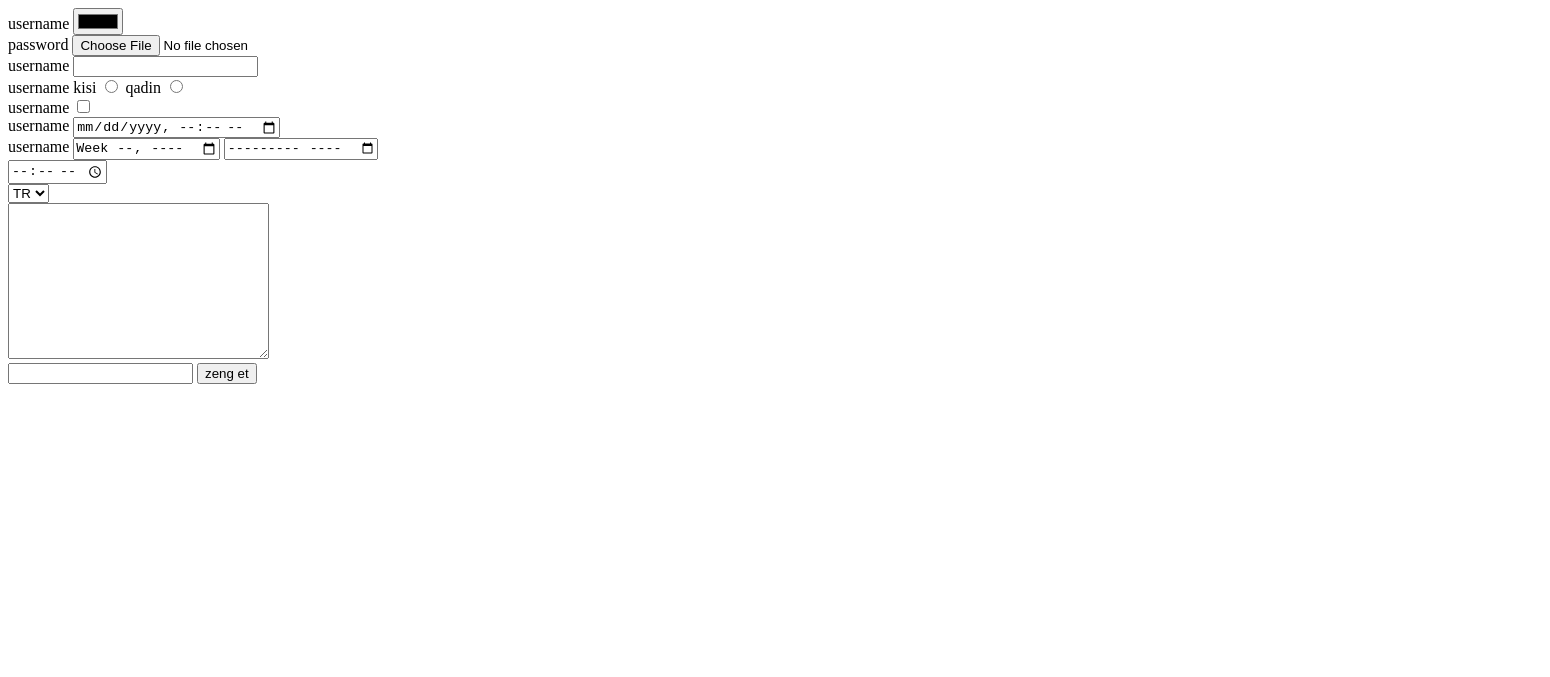
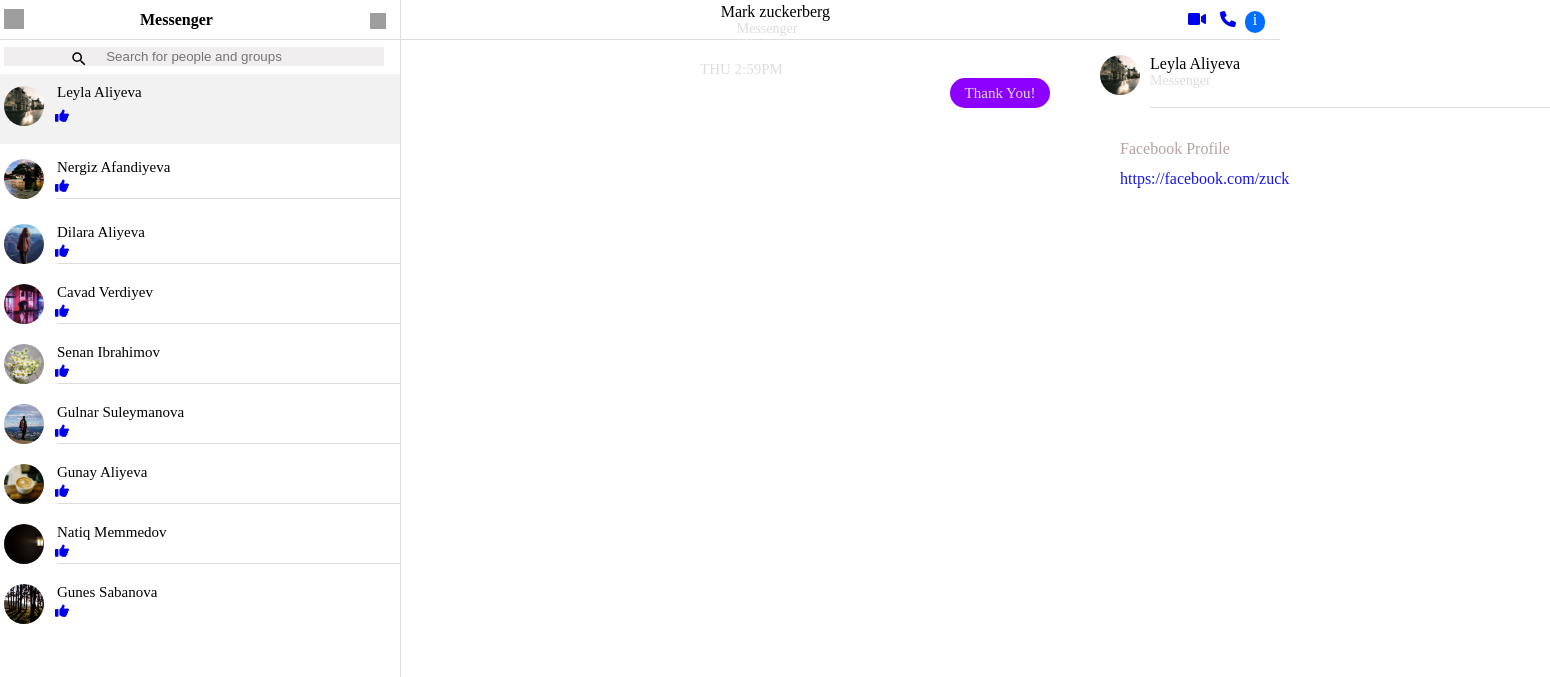
Before and after one commit to XediceQanzayeva/messenger-clone, a plain HTML site: page index.html in a window 1280 px wide. Shown: the whole page, 1550 px wide, since content can reach past the window. Drawn offline with Linux system fonts and the light colour scheme; grey boxes are pictures that could not be loaded.

Commit message:
proyekt tamamlandi

```diff
--- a/css/style.css
+++ b/css/style.css
@@ -0,0 +1,437 @@
+*{
+    padding: 0;
+    margin: 0;
+    border: none;
+    outline: none;
+    box-sizing: border-box;
+}
+
+html, body{
+    height: 100%;
+    width: 100%;
+}
+li {
+    list-style: none;
+
+}
+ul li:nth-child(2) {
+    color: #ddd;
+    margin-left: 16px;
+    font-size: 14px;
+}
+
+
+.header{
+display: flex;
+justify-content: space-between;
+height: 40px;
+border-bottom: 1px solid #ddd;
+cursor: pointer;
+align-items: center;
+padding: 0 15px;
+position: relative;
+
+}
+
+
+ div a {
+     text-decoration: none;
+
+}
+
+.logo{
+    position: absolute;
+    font-weight: bold;
+left: 140px;
+color: black;
+
+}
+.icon-1{
+    position: absolute;
+    bottom: 10px;
+    left: 4px;
+
+}
+.icon-2{
+    position: absolute;
+    left: 370px;
+    bottom: 10px;
+
+  height: 100px;
+margin-right: 3px;
+
+
+
+}
+/* bu birinci variantimiz*/
+/* .icon-2::after {
+    content:'|';
+    color:#ff0000;
+    position:absolute;
+    left:25px;
+
+
+}
+
+ sesli izahata ehtiyac varsa yaz mene vhatsappdan */
+ .vertical-line {
+    border-right: 1px solid #ddd;
+    height: 1315px;
+    position: absolute;
+    left: 400px;
+}
+
+.icons{
+    position: relative;
+
+}
+
+.fa-solid {
+    margin: 5px;
+}
+
+.button {
+    display:inline-block;
+    height: 22px;
+    width: 20px;
+    background-color: rgb(0, 110, 255);
+    border-radius: 10px;
+    color: #fff;
+    text-align: center;
+
+}
+.container{
+    height: calc(100%-60px);
+    display: flex;
+    position: relative;
+}
+
+ .container .sidebar{
+     width: 400px;
+     font-size: 15px;
+ }
+ .s-input{
+
+     width: 95%;
+     text-align: center;
+     background: rgb(240, 238, 238);
+     padding: 2px;
+    margin-top: 7px;
+    margin-left: 4px;
+    color: #F6F7F9;
+ }
+ .search-icon {
+     position: absolute;
+    width: 18px;
+    top: 10px;
+    left: 70px;
+ }
+
+.image{
+
+    margin-top: 8px;
+    margin-bottom: 6px;
+    position: relative;
+    cursor: pointer;
+}
+
+ .image-1{
+     object-fit: cover;
+    width: 40px;
+    height:40px;
+ margin-top: 12px;
+ margin-left: 4px;
+ border-radius: 40px ;
+
+}
+
+
+
+
+.div{
+    width: 400px;
+    height: 70px;
+    background: #F2F2F2;
+
+}
+ .image-2{
+    object-fit:cover;
+   width: 40px;
+   height:40px;
+margin-top: 15px;
+left: 4px;
+border-radius: 40px ;
+position: absolute;
+ }
+
+ .image-3 {
+     width: 40px;
+     height: 40px;
+     border-radius: 40px;
+     object-fit: cover;
+     position: absolute;
+     margin-top: 80px ;
+     left: 4px;
+
+ }
+
+ .image-4 {
+     width: 40px;
+     height: 40px;
+     border-radius: 40px;
+     position: absolute;
+     margin-top: 140px ;
+     left: 4px;
+     object-fit: cover;
+
+ }
+
+ .image-5 {
+     width: 40px;
+     height: 40px;
+     border-radius: 40px;
+     position: absolute;
+     margin-top: 200px ;
+     left: 4px;
+     object-fit: cover;
+ }
+
+ .image-6 {
+     width: 40px;
+     height: 40px;
+     border-radius: 40px;
+     position: absolute;
+     margin-top: 260px;
+     left: 4px;
+object-fit: cover;
+ }
+ .image-7 {
+     width: 40px;
+     height: 40px;
+     border-radius: 40px;
+     position: absolute;
+     margin-top: 320px;
+     left: 4px;
+     object-fit: cover;
+
+ }
+.image-8{
+    width: 40px;
+    height: 40px;
+    border-radius: 40px;
+    position: absolute;
+    margin-top: 380px;
+    left: 4px;
+    object-fit: cover;
+}
+.image-9{
+    width: 40px;
+    height: 40px;
+    border-radius: 40px;
+    position: absolute;
+    margin-top: 440px;
+    left: 4px;
+    object-fit: cover;
+}
+.image-10{
+    width: 40px;
+    height: 40px;
+    border-radius: 40px;
+    position: absolute;
+    object-fit: cover;
+    margin-left: 700px;
+    top: 15px;
+}
+
+
+
+.name-1{
+
+    position: absolute;
+    top: 10px;
+    left: 57px;
+    justify-content: space-between;
+}
+.name-2{
+position: absolute;
+top: 85px ;
+left: 57px;
+border-bottom: 1px solid #ddd;
+height:40px ;
+width: 343px ;
+}
+.name-3{
+    position: absolute;
+    top: 150px;
+    left: 57px;
+    border-bottom: 1px solid #ddd;
+    height: 40px;
+    width: 343px;
+}
+.name-4{
+    position: absolute;
+    top: 210px;
+    left: 57px;
+    border-bottom: 1px solid #ddd;
+    height: 40px;
+    width: 343px;
+}
+.name-5
+{
+    position: absolute;
+    top: 270px;
+    left: 57px;
+border-bottom: 1px solid #ddd;
+height: 40px;
+width: 343px;
+}
+.name-6{
+    position: absolute;
+    top: 330px;
+    left: 57px;
+    border-bottom: 1px solid #ddd;
+    height: 40px;
+    width: 343px;
+
+}
+
+.name-7{
+    position: absolute;
+    top: 390px;
+    left: 57px;
+border-bottom: 1px solid #ddd;
+height: 40px;
+width: 343px;
+
+}
+.name-8{
+    position: absolute;
+    top: 450px;
+    left: 57px;
+    border-bottom: 1px solid #ddd;
+    height: 40px;
+    width: 343px;
+
+}
+.name-9 {
+    position: absolute;
+    top:510px ;
+    left: 57px;
+}
+.name-10{
+    position: absolute;
+    margin-left: 750px;
+    top:15px ;
+
+    }
+    .name-11{
+    position: absolute;
+    color: #ddd;
+    left: 1150px;
+    top: 33px ;
+    font-size: 14px;
+    border-bottom: 1px solid #ddd;
+    height: 35px;
+    width: 400px;
+    }
+   .name-12{
+    position: absolute;
+    color: rgba(168, 148, 148, 0.867);
+    left: 1120px;
+    top: 100px ;
+    height: 35px;
+    width: 400px;
+
+   }
+   .link{
+    position: absolute;
+    color: rgba(168, 148, 148, 0.867);
+    left: 1120px;
+    top: 130px ;
+    height: 35px;
+    width: 400px ;
+    color: rgb(22, 22, 236);
+
+}
+
+
+
+.content span {
+    color: #ddd;
+     font-size: 15px;
+    position: relative;
+     left: 300px;
+     top: 20px;
+
+    }
+
+
+
+.content .mesaj {
+    background-color: rgb(140, 0, 255);
+    width: 100px;
+    height: 30px;
+   display: flex ;
+   flex-direction: row;
+   border-radius: 50px;
+justify-content: center;
+padding: 7px;
+position: relative;
+left: 550px;
+cursor: pointer;
+}
+
+.icons-1{
+    position: absolute;
+    top: 30px;
+    left: 50px;
+    font-size: 14px;
+}
+.icons-2{
+    position: absolute;
+    top: 100px;
+    left: 50px;
+    font-size: 14px;
+}
+.icons-3{
+    position: absolute;
+    top:165px ;
+    left:50px ;
+    font-size:14px;
+}
+.icons-4{
+    position: absolute;
+    top: 225px;
+    left: 50px;
+    font-size: 14px;
+}
+.icons-5{
+    position: absolute;
+    top: 285px;
+    left: 50px;
+    font-size: 14px;
+}
+.icons-6{
+    position: absolute;
+    top: 345px;
+    left: 50px;
+    font-size:14px;
+}
+.icons-7{
+    position: absolute;
+    top: 405px;
+    left: 50px;
+    font-size:14px;
+}
+.icons-8{
+    position: absolute;
+    top: 465px;
+    left: 50px;
+    font-size:14px;
+}
+.icons-9{
+    position: absolute;
+    top: 525px;
+    left: 50px;
+    font-size:14px;
+}
--- a/index.html
+++ b/index.html
@@ -4,63 +4,94 @@
     <meta charset="UTF-8">
     <meta http-equiv="X-UA-Compatible" content="IE=edge">
     <meta name="viewport" content="width=device-width, initial-scale=1.0">
-    <title>Document</title>
+    <link rel="stylesheet" href="https://cdnjs.cloudflare.com/ajax/libs/font-awesome/6.0.0/css/all.min.css" integrity="sha512-9usAa10IRO0HhonpyAIVpjrylPvoDwiPUiKdWk5t3PyolY1cOd4DSE0Ga+ri4AuTroPR5aQvXU9xC6qOPnzFeg==" crossorigin="anonymous" referrerpolicy="no-referrer" />
+    <link rel="stylesheet" href="./css/style.css">
+    <title>Messenger</title>
 </head>
 <body>
-    <label for="username">username</label>
-    <input type="color">
-   <br>
-    <label for="password">password</label>
-    <input type="file">
-<br>
-    <label for="username">username</label>
-    <input type="email">
-<br>
-    <label for="username">username</label>
-    kisi
-    <input type="radio" name="cins" >
-qadin
-    <input type="radio" name="cins">
-    <br>
-    <label for="username">username</label>
-    <input type="checkbox">
-    <br>
-    <label for="username">username</label>
-    <input type="datetime-local">
-    <br>
-    <label for="username">username</label>
-    <input type="week">
-    <input type="month">
-    <br>
-    <input type="time">
-    <br>
-<select name="" id="">
-        <option value="">TR</option>
-        <option value="">EN</option>
-        <option value="">RS</option>
-        <option value="">AZ</option>
-    </select>
+   <div class="header">
 
-    <form action="">
-        <textarea name="" id="" cols="30" rows="10"></textarea>
- <br>
- <input type="tell" pattern="[0-9] {3} [0-9] {2} [0-9] {7}">
- <button type="sumbit">zeng et</button>
-    </form>
+      <a href="#"><i data-visualcompletion="css-img" class="icon-1" style="background-image: url(&quot;https://static.xx.fbcdn.net/rsrc.php/v3/y5/r/Rg89UTrETzq.png&quot;); background-position: 0px -270px; background-size: 74px 342px; width: 20px; height: 20px; background-repeat: no-repeat; display: inline-block;"></i></a>
+       <a href="#" class="logo">Messenger</a>
+      <a href="#"><i data-visualcompletion="css-img" class="icon-2" style="background-image: url(&quot;https://static.xx.fbcdn.net/rsrc.php/v3/ym/r/4wuQzhRsvHT.png&quot;); background-position: 0px -1138px; background-size: 26px 1482px; width: 16px; height: 16px; background-repeat: no-repeat; display: inline-block;"></i></a>
+        <div class="vertical-line"></div>
+       <nav class="menu">
+
+           <ul>
+               <li>
+                  Mark zuckerberg
+               </li>
+               <li>Messenger</li>
+
+           </ul>
+       </nav>
+       <div class="icons">
+       <a href="#"><i class="fa-solid fa-video"></i></a>
+       <a href="#"><i class="fa-solid fa-phone"></i></a>
+        <span class="button">i</span>
+ </div>
+
+ </div>
 
 
+<form action="">
+  <div class="container">
+      <div class="sidebar">
+        <img src="./image/search.svg" class="search-icon">
+<input type="text" placeholder="Search for people and groups" class="s-input">
+
+<div class="image">
+
+  <div class="div">
+   <img src="./image/image.jfif" class="image-1">
+  <a href="#" class="icons-1"><i class="fa-solid fa-thumbs-up"></i></a>
+    <p class="name-1">Leyla Aliyeva </p>
+   </div>
+
+<img src="./image/image-2.jfif" class="image-2">
+<a href="#" class="icons-2"><i class="fa-solid fa-thumbs-up"></i></a>
+<p class="name-2">Nergiz Afandiyeva</p>
+<img src="./image/image-3.jfif" class="image-3">
+<a href="#" class="icons-3"><i class="fa-solid fa-thumbs-up"></i></a>
+<p class="name-3">Dilara Aliyeva </p>
+<img src="./image/image-4.jfif" class="image-4">
+<a href="#" class="icons-4"><i class="fa-solid fa-thumbs-up"></i></a>
+<p class="name-4">Cavad Verdiyev</p>
+<img src="./image/image-5.jfif" class="image-5">
+<a href="#" class="icons-5"><i class="fa-solid fa-thumbs-up"></i></a>
+<p class="name-5">Senan Ibrahimov</p>
+<img src="./image/image-6.jfif" class="image-6">
+<a href="#" class="icons-6"><i class="fa-solid fa-thumbs-up"></i></a>
+<p class="name-6"> Gulnar Suleymanova</p>
+<img src="./image/image-7.jfif" class="image-7">
+<a href="#" class="icons-7"><i class="fa-solid fa-thumbs-up"></i></a>
+<p class="name-7">Gunay Aliyeva</p>
+<img src="./image/image-8.jfif" class="image-8">
+<a href="#" class="icons-8"><i class="fa-solid fa-thumbs-up"></i></a>
+<p class="name-8">Natiq Memmedov</p>
+<img src="./image/image-9.jfif" class="image-9">
+<a href="#" class="icons-9"><i class="fa-solid fa-thumbs-up"></i></a>
+<p class="name-9">Gunes Sabanova</p>
+</div>
+
+</div>
+
+<div class="content">
+
+ <span>THU 2:59PM</span>
+
+ <span class="mesaj">Thank You!</span>
 
 
-
-
-
-
-
-
-
-
-
-
+<div class="end">
+<img src="./image/image.jfif"  class="image-10">
+<p class="name-10">Leyla Aliyeva</p>
+<p class="name-11">Messenger</p>
+<p class=" name-12">Facebook Profile</p>
+<a href="#" class="link">https://facebook.com/zuck</a>
+</div>
+  </div>
+</form>
 </body>
 
 </html>
```
Also changed, not shown: image/image-2.jfif (added), image/image-3.jfif (added), image/image-4.jfif (added), image/image-5.jfif (added), image/image-6.jfif (added), image/image-7.jfif (added), image/image-8.jfif (added), image/image-9.jfif (added), image/image.jfif (added), image/search.svg (added), info.txt (added), logo.html (deleted).
